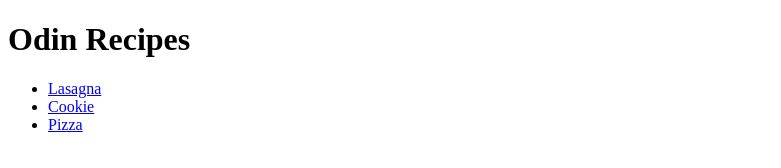
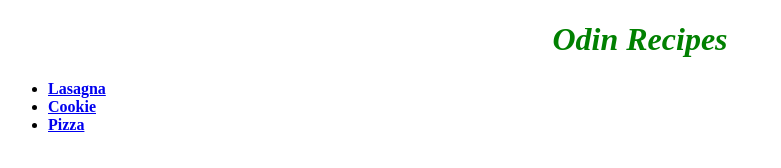
Before and after one commit to xhjayoub/odin-recipes, a plain HTML site: page index.html in a window 1280 px wide. Shown: the whole page, without its empty margins (0-781 px from the left). Drawn offline with Linux system fonts and the light colour scheme.

Commit message:
Add style to the index.html
Making the title of the page green , italic.
Aligning it to center.

```diff
--- a/index.html
+++ b/index.html
@@ -6,7 +6,7 @@
     <link rel="stylesheet" href="styles.css">
   </head>
   <body>
-    <h1>Odin Recipes</h1>
+    <h1 id="title">Odin Recipes</h1>
     <ul>
       <li><a href="recipes/lasagna.html">Lasagna</a></li>
       <li><a href="recipes/cookie.html">Cookie</a></li>
--- a/styles.css
+++ b/styles.css
@@ -0,0 +1,13 @@
+
+#title {
+    text-align: center;
+    color: green;
+    font-family: 'Times New Roman', Times, serif;
+    font-style: italic;
+}
+
+
+li {
+    font-weight: 800;
+
+}
```
